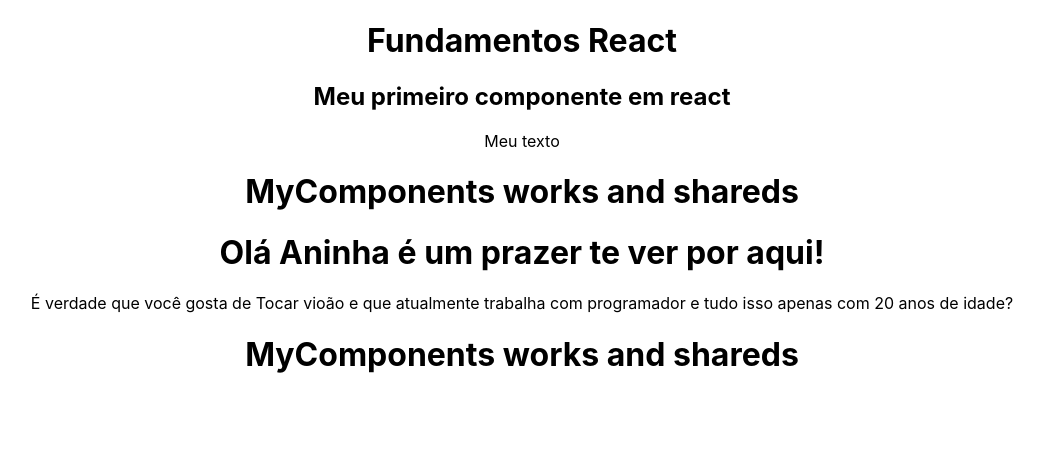
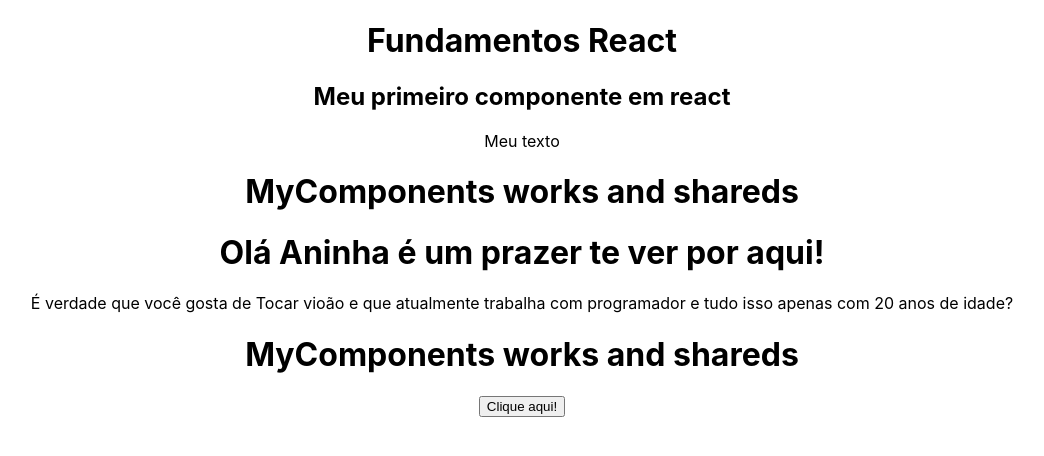
Before and after one commit to anamsilva1981/fundamentos, a React (Create React App) app: page / in a window 1280 px wide. Shown: the top 456 px of the page, without its empty margins (118-1162 px from the left). Built offline with nearby package versions, Linux system fonts and the light colour scheme.

Commit message:
conceito sobre eventos

```diff
--- a/src/App.js
+++ b/src/App.js
@@ -3,6 +3,7 @@
 import MyComponents from './components/MyComponents';
 // import MyComponents from './components/MyComponents';
 import TemplateExpressions from './components/TemplateExpressions';
+import Event from './components/Event';
 
 function App() {
   return (
@@ -11,6 +12,7 @@
       <FirstComponents />
       <TemplateExpressions />
       <MyComponents />
+      <Event />
     </div>
   );
 }
--- /dev/null
+++ b/src/components/Event.js
@@ -0,0 +1,16 @@
+
+function Event() {
+
+    const handleClick = (evento) => {
+        console.log('--- Funções  que o evento contem: ', evento)
+
+        console.log('Botão clicado')
+    }
+  return (
+    <div>
+        <button onClick={handleClick}>Clique aqui!</button>
+    </div>
+  )
+}
+
+export default Event
```
